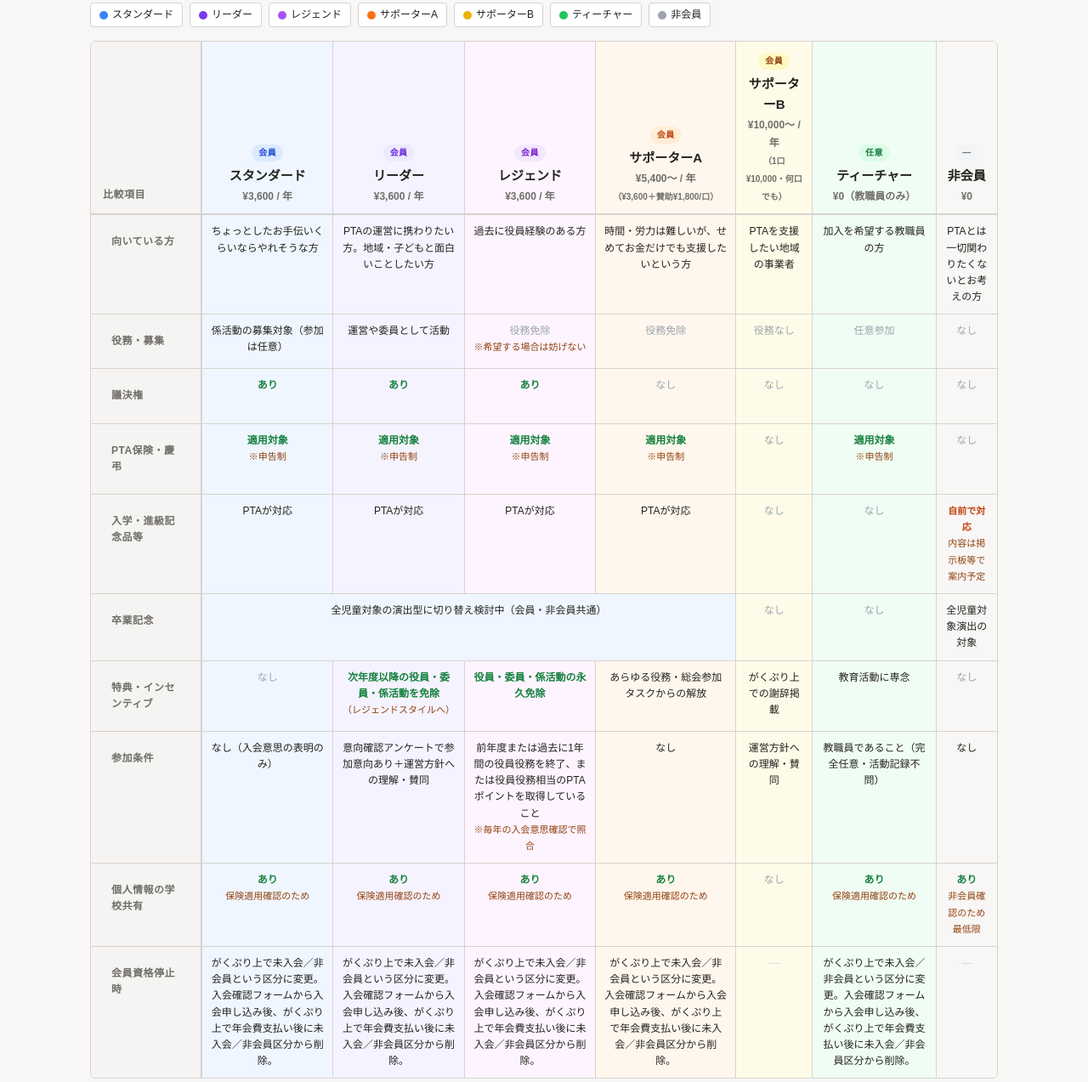
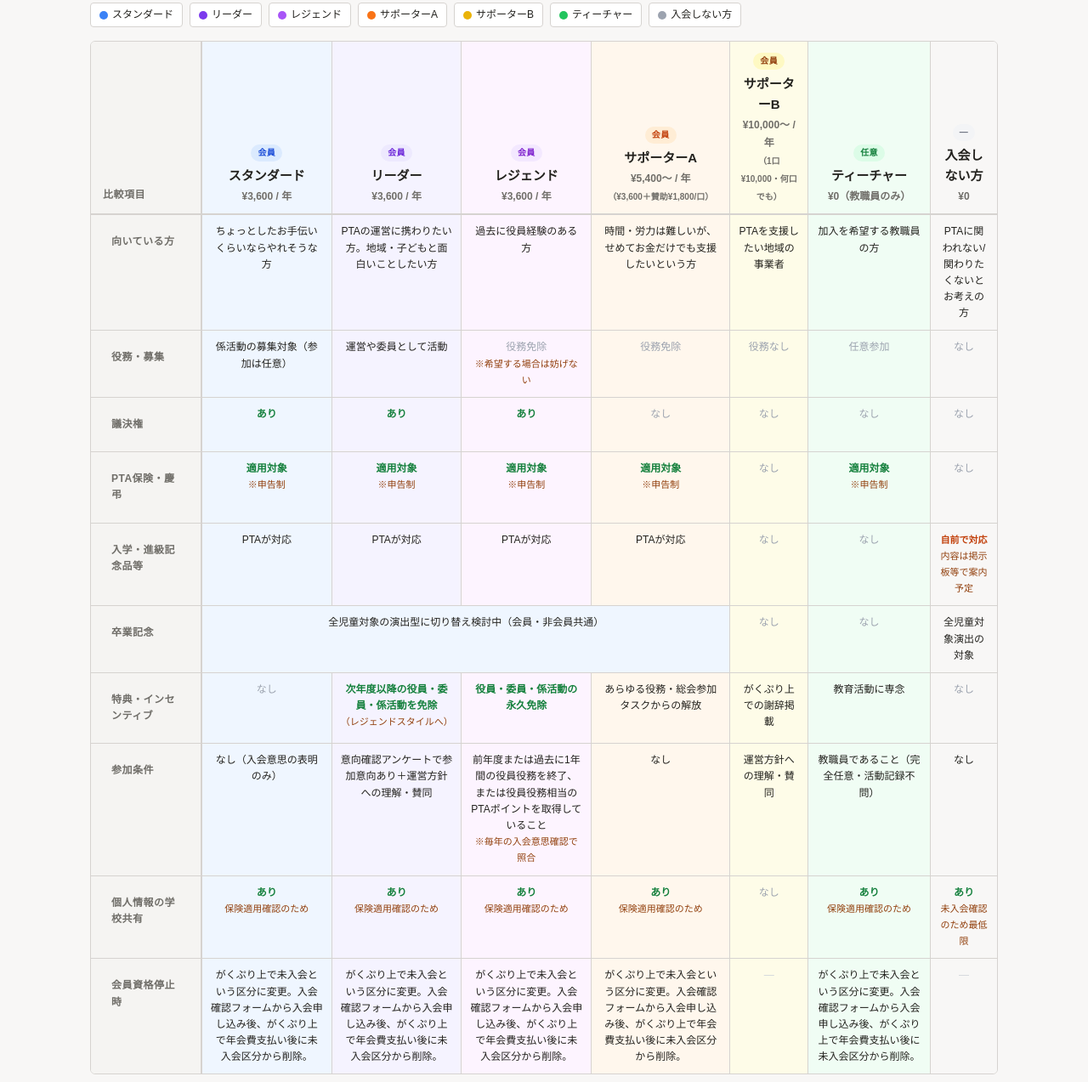
Before and after one commit to mmds-pta/mmds-pta.github.io, a plain HTML site: page member_styles.html in a window 1280 px wide. Shown: the part 246-1519 px from the top of the page at 85% size. Drawn offline with Linux system fonts and the light colour scheme.

Commit message:
Update member_styles.html

```diff
--- a/member_styles.html
+++ b/member_styles.html
@@ -304,7 +304,7 @@
     <div class="legend-item"><div class="legend-dot" style="background:#f97316;"></div>サポーターA</div>
     <div class="legend-item"><div class="legend-dot" style="background:#eab308;"></div>サポーターB</div>
     <div class="legend-item"><div class="legend-dot" style="background:#22c55e;"></div>ティーチャー</div>
-    <div class="legend-item"><div class="legend-dot" style="background:#9ca3af;"></div>非会員</div>
+    <div class="legend-item"><div class="legend-dot" style="background:#9ca3af;"></div>入会しない方</div>
   </div>
 
   <div class="table-wrap">
@@ -318,7 +318,7 @@
           <th class="col-spa"><div class="th-inner"><span class="th-tag tag-spa">会員</span><span class="th-name">サポーターA</span><span class="th-fee">¥5,400〜 / 年<br><span style="font-size:10px;">（¥3,600＋賛助¥1,800/口）</span></span></div></th>
           <th class="col-spb"><div class="th-inner"><span class="th-tag tag-spb">会員</span><span class="th-name">サポーターB</span><span class="th-fee">¥10,000〜 / 年<br><span style="font-size:10px;">（1口¥10,000・何口でも）</span></span></div></th>
           <th class="col-tch"><div class="th-inner"><span class="th-tag tag-tch">任意</span><span class="th-name">ティーチャー</span><span class="th-fee">¥0（教職員のみ）</span></div></th>
-          <th class="col-non"><div class="th-inner"><span class="th-tag tag-non">—</span><span class="th-name">非会員</span><span class="th-fee">¥0</span></div></th>
+          <th class="col-non"><div class="th-inner"><span class="th-tag tag-non">—</span><span class="th-name">入会しない方</span><span class="th-fee">¥0</span></div></th>
         </tr>
       </thead>
       <tbody>
@@ -330,7 +330,7 @@
           <td class="col-spa">時間・労力は難しいが、せめてお金だけでも支援したいという方</td>
           <td class="col-spb">PTAを支援したい地域の事業者</td>
           <td class="col-tch">加入を希望する教職員の方</td>
-          <td class="col-non">PTAとは一切関わりたくないとお考えの方</td>
+          <td class="col-non">PTAに関われない/関わりたくないとお考えの方</td>
         </tr>
         <tr>
           <td class="row-head"><div class="row-head-inner">役務・募集</div></td>
@@ -407,16 +407,16 @@
           <td class="col-spa"><span class="yes">あり</span><br><span class="req">保険適用確認のため</span></td>
           <td class="col-spb"><span class="no">なし</span></td>
           <td class="col-tch"><span class="yes">あり</span><br><span class="req">保険適用確認のため</span></td>
-          <td class="col-non"><span class="yes">あり</span><br><span class="req">非会員確認のため最低限</span></td>
+          <td class="col-non"><span class="yes">あり</span><br><span class="req">未入会確認のため最低限</span></td>
         </tr>
         <tr>
           <td class="row-head"><div class="row-head-inner">会員資格停止時</div></td>
-          <td class="col-std">がくぷり上で未入会／非会員という区分に変更。入会確認フォームから入会申し込み後、がくぷり上で年会費支払い後に未入会／非会員区分から削除。</td>
-          <td class="col-ldr">がくぷり上で未入会／非会員という区分に変更。入会確認フォームから入会申し込み後、がくぷり上で年会費支払い後に未入会／非会員区分から削除。</td>
-          <td class="col-lgd">がくぷり上で未入会／非会員という区分に変更。入会確認フォームから入会申し込み後、がくぷり上で年会費支払い後に未入会／非会員区分から削除。</td>
-          <td class="col-spa">がくぷり上で未入会／非会員という区分に変更。入会確認フォームから入会申し込み後、がくぷり上で年会費支払い後に未入会／非会員区分から削除。</td>
+          <td class="col-std">がくぷり上で未入会という区分に変更。入会確認フォームから入会申し込み後、がくぷり上で年会費支払い後に未入会区分から削除。</td>
+          <td class="col-ldr">がくぷり上で未入会という区分に変更。入会確認フォームから入会申し込み後、がくぷり上で年会費支払い後に未入会区分から削除。</td>
+          <td class="col-lgd">がくぷり上で未入会という区分に変更。入会確認フォームから入会申し込み後、がくぷり上で年会費支払い後に未入会区分から削除。</td>
+          <td class="col-spa">がくぷり上で未入会という区分に変更。入会確認フォームから入会申し込み後、がくぷり上で年会費支払い後に未入会区分から削除。</td>
           <td class="col-spb"><span class="na">—</span></td>
-          <td class="col-tch">がくぷり上で未入会／非会員という区分に変更。入会確認フォームから入会申し込み後、がくぷり上で年会費支払い後に未入会／非会員区分から削除。</td>
+          <td class="col-tch">がくぷり上で未入会という区分に変更。入会確認フォームから入会申し込み後、がくぷり上で年会費支払い後に未入会区分から削除。</td>
           <td class="col-non"><span class="na">—</span></td>
         </tr>
       </tbody>
```
